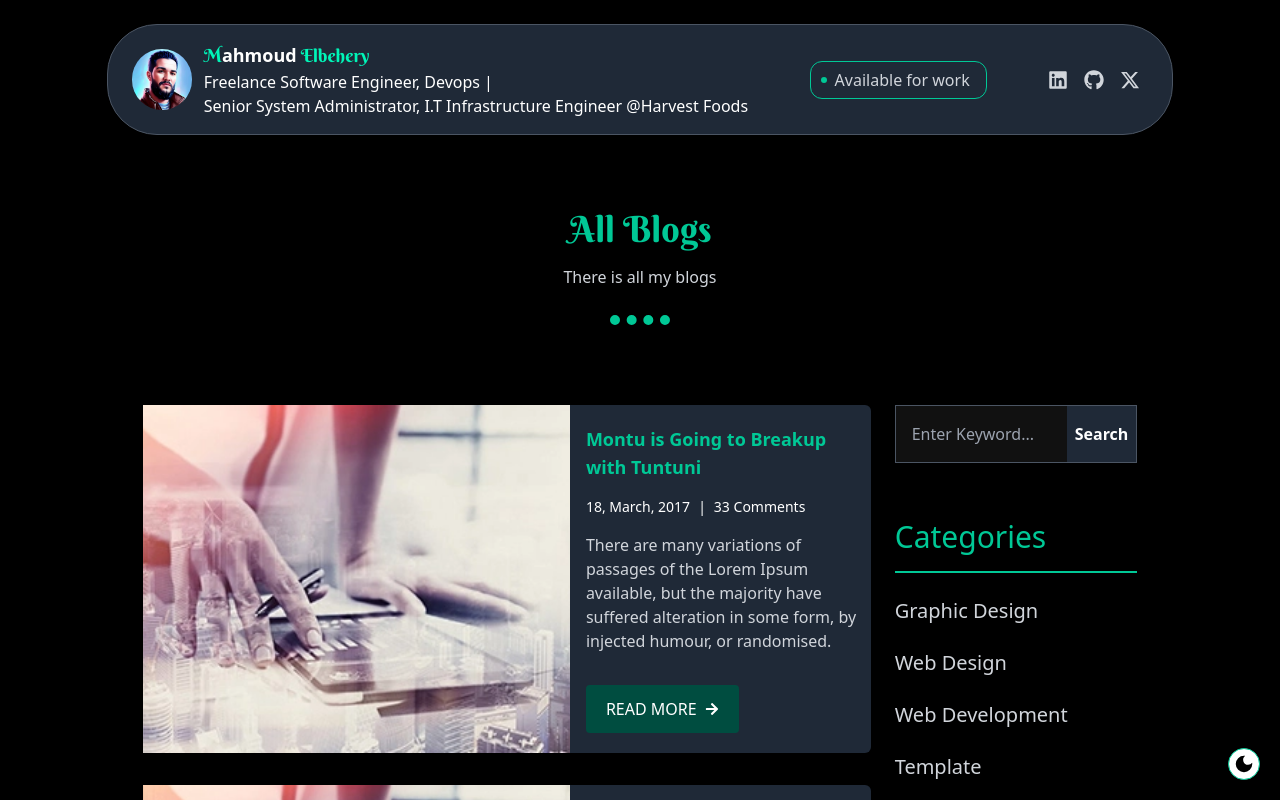
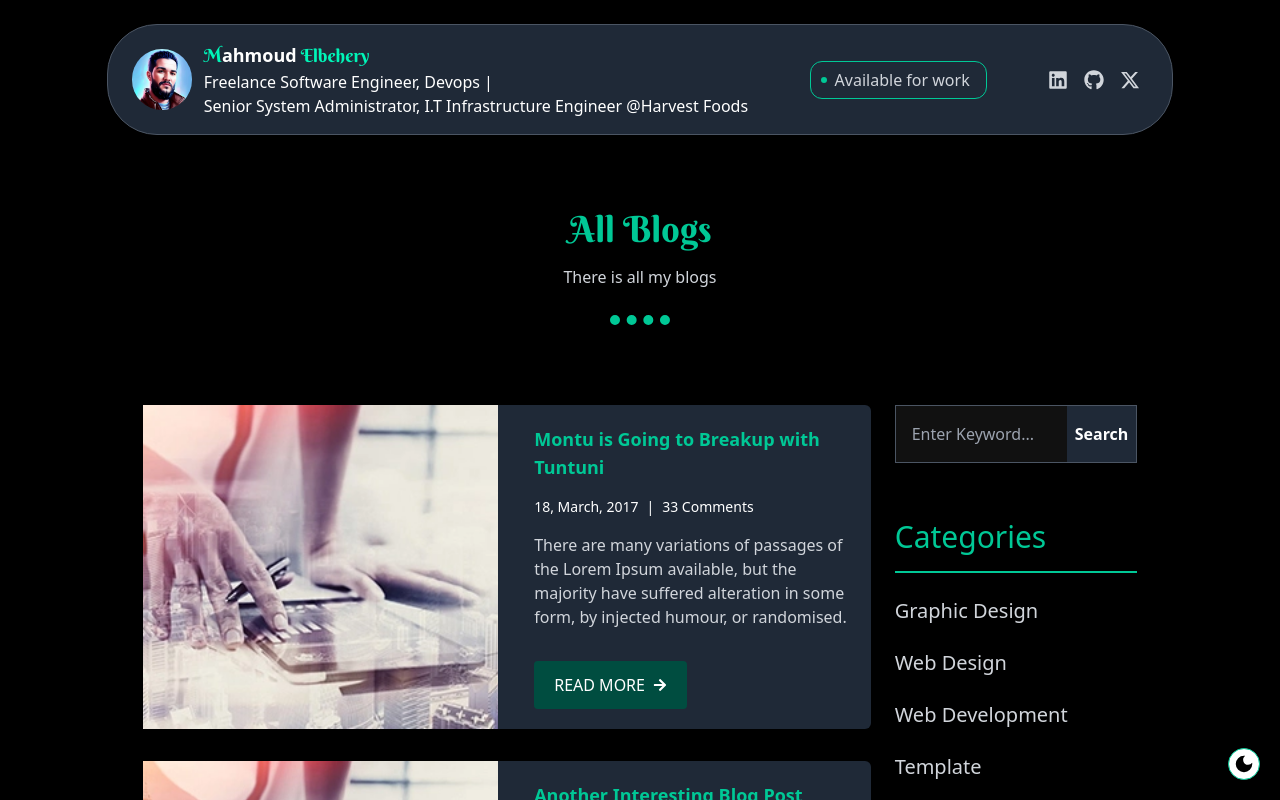
Before and after one commit to mahmoudramy93/portfolio, a Next.js app: page /blogs in a window 1280 px wide. Shown: the top 800 px of the page. Built offline with nearby package versions, Linux system fonts and the light colour scheme.

Commit message:
style: :lipstick:

```diff
--- a/src/components/Blog.tsx
+++ b/src/components/Blog.tsx
@@ -16,13 +16,13 @@ const Blog = ({
   return (
     <div
       className={`rounded-md bg-gray-800 dark:bg-black
-    flex flex-col ${
-      isFlex ? "flex-col md:flex-row md:gap-4" : "flex-col"
-    }`}
+    flex flex-col ${isFlex ? "flex-col md:flex-row md:gap-4" : "flex-col"}`}
     >
-      <div  className={`relative w-full aspect-video ${
-          isFlex ? "md:w-3/5" : "w-full"
-        }`}>
+      <div
+        className={`relative w-full aspect-video ${
+          isFlex ? "md:w-1/2" : "w-full"
+        }`}
+      >
         <Image
           src={`/images/posts_images/${image}.webp`}
           alt={title}
@@ -34,9 +34,9 @@ const Blog = ({
 
       {/* text */}
       <div
- className={`flex flex-col gap-4 py-5 ${
-  isFlex ? "md:w-2/5 p-0 dark:px-0" : "px-5"
-}`}
+        className={`flex flex-col gap-4 px-5 dark:px-0 py-5 ${
+          isFlex ? "md:w-1/2" : ""
+        }`}
       >
         <h3 className="text-lg font-semibold text-tealGreen">{title}</h3>
         <p className="flex items-center gap-2 text-sm font-medium text-white">
```
